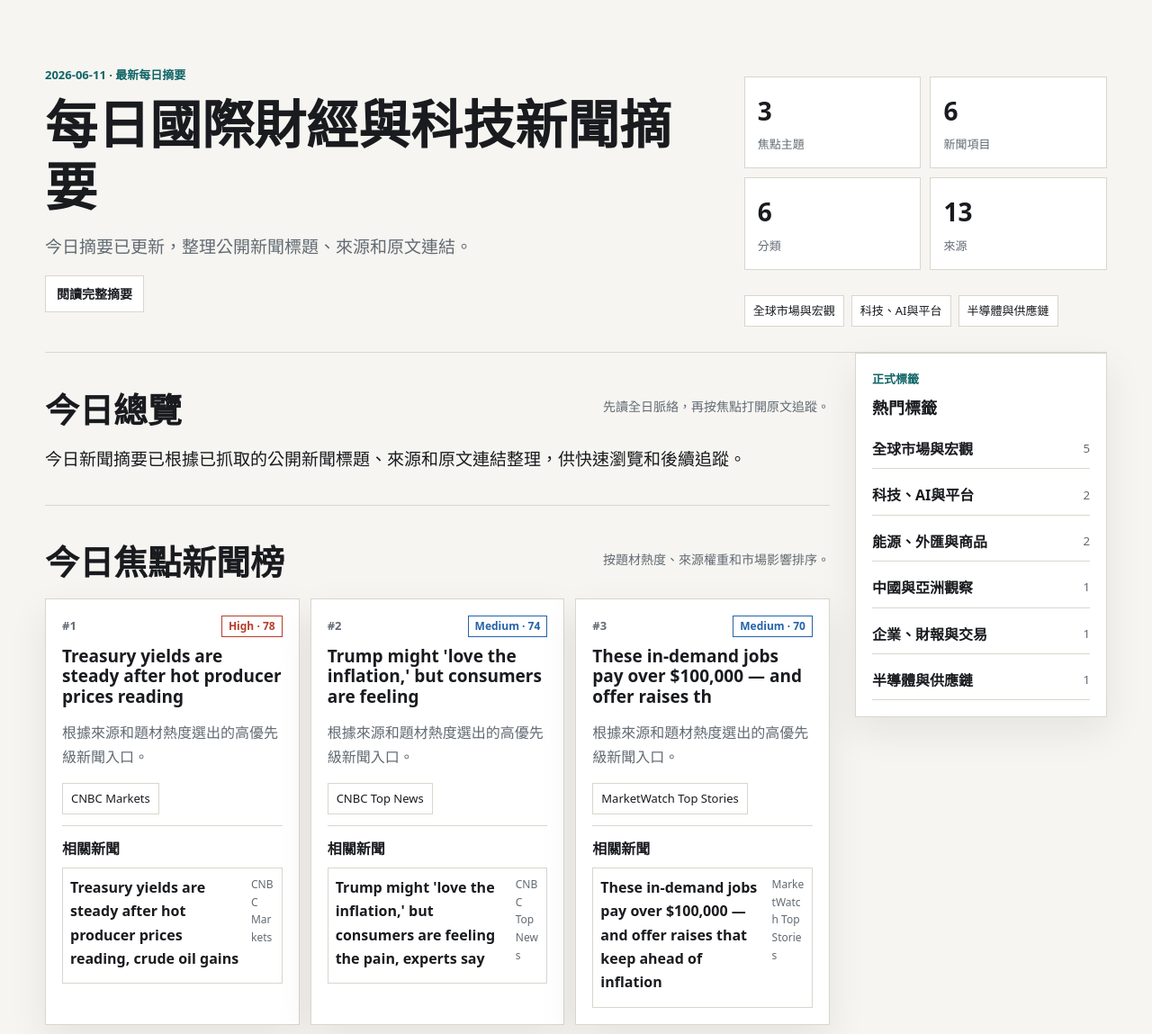
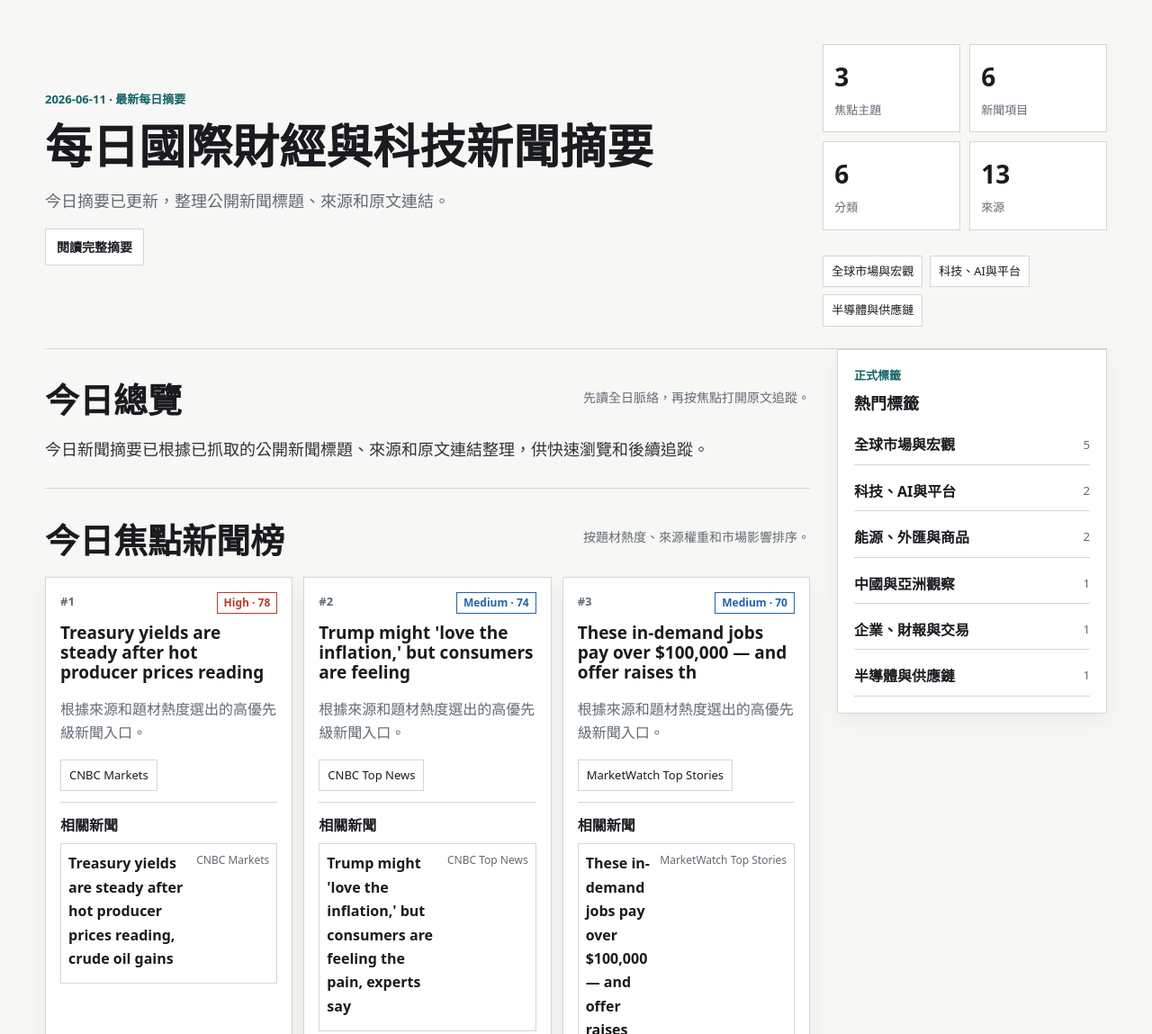
Before and after one commit to joshua122c/tinydream-news, a plain HTML site: page index.html in a window 1280 px wide. Shown: the part 121-1270 px from the top of the page at 90% size. Drawn offline with Linux system fonts and the light colour scheme.

Commit message:
Improve news brief quality and layout

```diff
--- a/styles.css
+++ b/styles.css
@@ -1,16 +1,16 @@
 :root {
   color-scheme: light;
-  --bg: #f6f5f1;
+  --bg: #f7f7f5;
   --surface: #ffffff;
   --ink: #191b1f;
   --muted: #626a73;
   --line: #d9d6cc;
-  --soft: #ece8de;
+  --soft: #f0f1ef;
   --accent: #116466;
   --high: #b63d2b;
   --medium: #2563a9;
   --low: #6b7280;
-  --shadow: 0 16px 40px rgba(25, 27, 31, 0.08);
+  --shadow: 0 8px 22px rgba(25, 27, 31, 0.06);
   font-family: ui-sans-serif, system-ui, -apple-system, BlinkMacSystemFont, "Segoe UI", sans-serif;
 }
 
@@ -36,7 +36,7 @@ a { color: inherit; }
   gap: 18px;
   padding: 16px clamp(18px, 4vw, 48px);
   border-bottom: 1px solid var(--line);
-  background: rgba(246, 245, 241, 0.94);
+  background: rgba(247, 247, 245, 0.96);
   backdrop-filter: blur(14px);
 }
 
@@ -109,15 +109,15 @@ a { color: inherit; }
 .app-shell {
   width: min(1180px, calc(100% - 32px));
   margin: 0 auto;
-  padding: 34px 0 52px;
+  padding: 22px 0 44px;
 }
 
 .hero {
   display: grid;
-  grid-template-columns: minmax(0, 1.3fr) minmax(280px, 0.7fr);
-  gap: 28px;
-  align-items: end;
-  padding: 42px 0 28px;
+  grid-template-columns: minmax(0, 1.45fr) minmax(280px, 0.55fr);
+  gap: 32px;
+  align-items: center;
+  padding: 30px 0 24px;
   border-bottom: 1px solid var(--line);
 }
 
@@ -130,20 +130,20 @@ a { color: inherit; }
 }
 
 h1, h2, h3 { margin: 0; line-height: 1.18; letter-spacing: 0; }
-h1 { font-size: clamp(32px, 5vw, 58px); max-width: 960px; }
+h1 { font-size: clamp(32px, 4.4vw, 52px); max-width: 860px; }
 h2 { font-size: clamp(24px, 4vw, 38px); }
 h3 { font-size: 19px; }
 h1, h2, h3, p, li, a, span { overflow-wrap: anywhere; }
 
-.deck { max-width: 760px; margin: 18px 0 0; color: var(--muted); font-size: 19px; }
+.deck { max-width: 760px; margin: 16px 0 0; color: var(--muted); font-size: 18px; }
 .hero-meta { display: grid; gap: 12px; }
 .metric-grid { display: grid; grid-template-columns: repeat(2, 1fr); gap: 10px; }
-.metric { min-height: 88px; padding: 14px; border: 1px solid var(--line); background: var(--surface); }
+.metric { min-height: 78px; padding: 12px; border: 1px solid var(--line); background: var(--surface); }
 .metric b { display: block; font-size: 28px; }
 .metric span { color: var(--muted); font-size: 13px; }
 
-.section { padding: 34px 0; border-bottom: 1px solid var(--line); }
-.content-layout { display: grid; grid-template-columns: minmax(0, 1fr) 280px; gap: 28px; align-items: start; }
+.section { padding: 28px 0; border-bottom: 1px solid var(--line); }
+.content-layout { display: grid; grid-template-columns: minmax(0, 1fr) 300px; gap: 30px; align-items: start; }
 .brief-main { min-width: 0; }
 .sidebar { position: sticky; top: 88px; display: grid; gap: 14px; padding: 18px; border: 1px solid var(--line); background: var(--surface); box-shadow: var(--shadow); }
 .sidebar h2 { font-size: 18px; }
@@ -153,13 +153,13 @@ h1, h2, h3, p, li, a, span { overflow-wrap: anywhere; }
 
 .section-head { display: flex; align-items: end; justify-content: space-between; gap: 16px; margin-bottom: 18px; }
 .section-note { max-width: 520px; color: var(--muted); font-size: 14px; }
-.summary-text { max-width: 920px; margin: 0; font-size: 19px; }
+.summary-text { max-width: 920px; margin: 0; font-size: 18px; color: #2f3439; }
 .focus-list, .source-list, .topic-list { display: flex; flex-wrap: wrap; gap: 8px; margin-top: 16px; }
 .pill { border: 1px solid var(--line); background: var(--surface); color: var(--ink); font-size: 13px; padding: 6px 9px; text-decoration: none; }
 
-.topic-grid { display: grid; grid-template-columns: repeat(auto-fit, minmax(230px, 1fr)); gap: 12px; }
+.topic-grid { display: grid; grid-template-columns: repeat(3, minmax(0, 1fr)); gap: 12px; }
 .topic-card, .item-card, .archive-row, .source-card { border: 1px solid var(--line); background: var(--surface); box-shadow: var(--shadow); }
-.topic-card { min-height: 210px; padding: 18px; }
+.topic-card { min-height: 190px; padding: 16px; }
 .rank { color: var(--muted); font-size: 13px; font-weight: 800; }
 .badge { display: inline-flex; align-items: center; border: 1px solid currentColor; font-size: 12px; font-weight: 800; line-height: 1; padding: 5px 7px; }
 .badge.high { color: var(--high); }
@@ -170,18 +170,18 @@ h1, h2, h3, p, li, a, span { overflow-wrap: anywhere; }
 .category-tabs { display: flex; gap: 8px; overflow-x: auto; padding-bottom: 8px; scroll-snap-type: x proximity; }
 .category-tabs .filter-button { max-width: 260px; flex: 0 0 auto; scroll-snap-align: start; white-space: normal; }
 .category-panel { margin-top: 18px; }
-.item-list { display: grid; gap: 14px; }
-.item-card { padding: 18px; }
+.item-list { display: grid; grid-template-columns: repeat(2, minmax(0, 1fr)); gap: 14px; align-items: start; }
+.item-card { padding: 16px; }
 .item-card:target, .item-card.highlighted { border-color: var(--accent); box-shadow: 0 0 0 3px rgba(17, 100, 102, 0.18), var(--shadow); }
-.item-top { display: flex; align-items: center; justify-content: space-between; gap: 12px; margin-bottom: 10px; }
+.item-top { display: flex; align-items: flex-start; justify-content: space-between; gap: 12px; margin-bottom: 10px; }
 .item-meta { display: flex; flex-wrap: wrap; gap: 7px; color: var(--muted); font-size: 13px; }
 .facts { margin: 12px 0 0; padding-left: 20px; }
 .related-items { margin-top: 12px; padding-top: 12px; border-top: 1px solid var(--line); }
 .related-items strong { display: block; margin-bottom: 6px; }
-.related-link { display: flex; justify-content: space-between; gap: 10px; margin-top: 7px; border: 1px solid var(--line); color: var(--ink); padding: 8px; text-decoration: none; }
+.related-link { display: grid; grid-template-columns: minmax(0, 1fr) auto; gap: 10px; margin-top: 7px; border: 1px solid var(--line); color: var(--ink); padding: 8px; text-decoration: none; }
 .related-link span { color: var(--muted); font-size: 12px; }
-.two-col { display: grid; grid-template-columns: 1fr 1fr; gap: 14px; }
-.detail-box { margin-top: 12px; padding: 12px; background: var(--soft); }
+.two-col { display: grid; grid-template-columns: 1fr; gap: 10px; }
+.detail-box { margin-top: 10px; padding: 11px; background: var(--soft); font-size: 14px; }
 .detail-box strong { display: block; margin-bottom: 4px; }
 .archive-list, .source-grid { display: grid; gap: 12px; }
 .archive-row, .source-card { display: block; padding: 16px; text-decoration: none; }
@@ -195,7 +195,7 @@ h1, h2, h3, p, li, a, span { overflow-wrap: anywhere; }
 .site-footer { display: flex; justify-content: space-between; gap: 16px; padding: 22px clamp(18px, 4vw, 48px); border-top: 1px solid var(--line); color: var(--muted); font-size: 13px; }
 
 @media (max-width: 900px) {
-  .hero, .two-col, .content-layout { grid-template-columns: 1fr; }
+  .hero, .two-col, .content-layout, .item-list { grid-template-columns: 1fr; }
   .sidebar { position: static; }
   .topic-grid { grid-template-columns: repeat(2, minmax(0, 1fr)); }
 }
```
